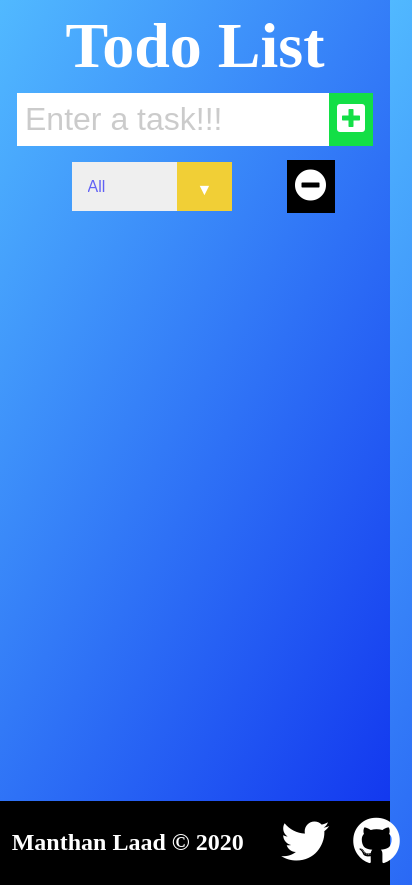
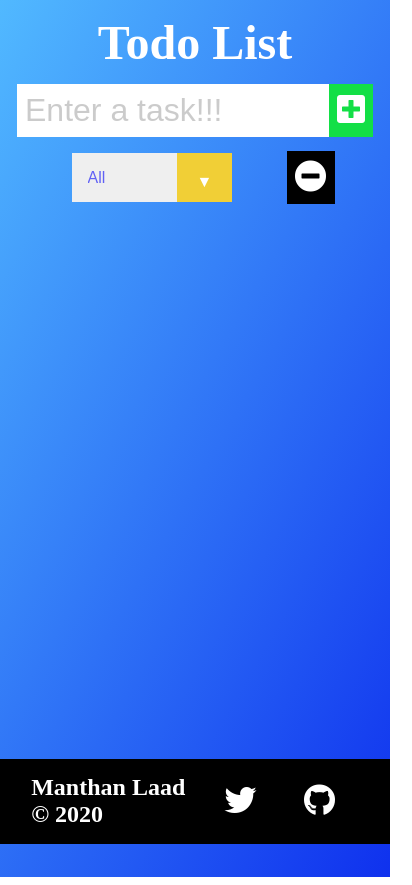
Before and after one commit to prisunic/Todo-List, a plain HTML site: page index.html in a window 390 px wide. Shown: the whole page, 412 px wide, since content can reach past the window. Drawn offline with Linux system fonts and the light colour scheme.

Commit message:
Mobile UI Bug Fix

```diff
--- a/style.css
+++ b/style.css
@@ -15,7 +15,7 @@ body {
 
 header,
 form {
-  min-height: 11vh;
+  min-height: 12vh;
   display: flex;
   align-items: center;
   justify-content: center;
@@ -23,7 +23,8 @@ form {
 }
 
 header {
-  font-size: 2rem;
+  min-height: 10vh;
+  font-size: 1.5rem;
 }
 
 form input,
@@ -173,6 +174,9 @@ select {
 
 /* Footer*/
 footer {
+  position: sticky;
+  bottom: 0;
+  padding: 0 5vw;
   background: black;
   min-height: 10vh;
   display: flex;
@@ -184,7 +188,7 @@ footer h4 {
   margin-left: 3vw;
   color: white;
   font-size: 1.5rem;
-  flex: 1 1 60vw;
+  flex: 1 1 40vw;
 }
 
 footer ul {
@@ -192,12 +196,12 @@ footer ul {
   display: flex;
   align-items: center;
   justify-content: space-around;
-  flex: 1 1 25vw;
+  flex: 1 1 40vw;
 }
 
 footer ul li {
   color: white;
-  font-size: 3rem;
+  font-size: 2rem;
   padding: 0 10%;
 }
 
```
